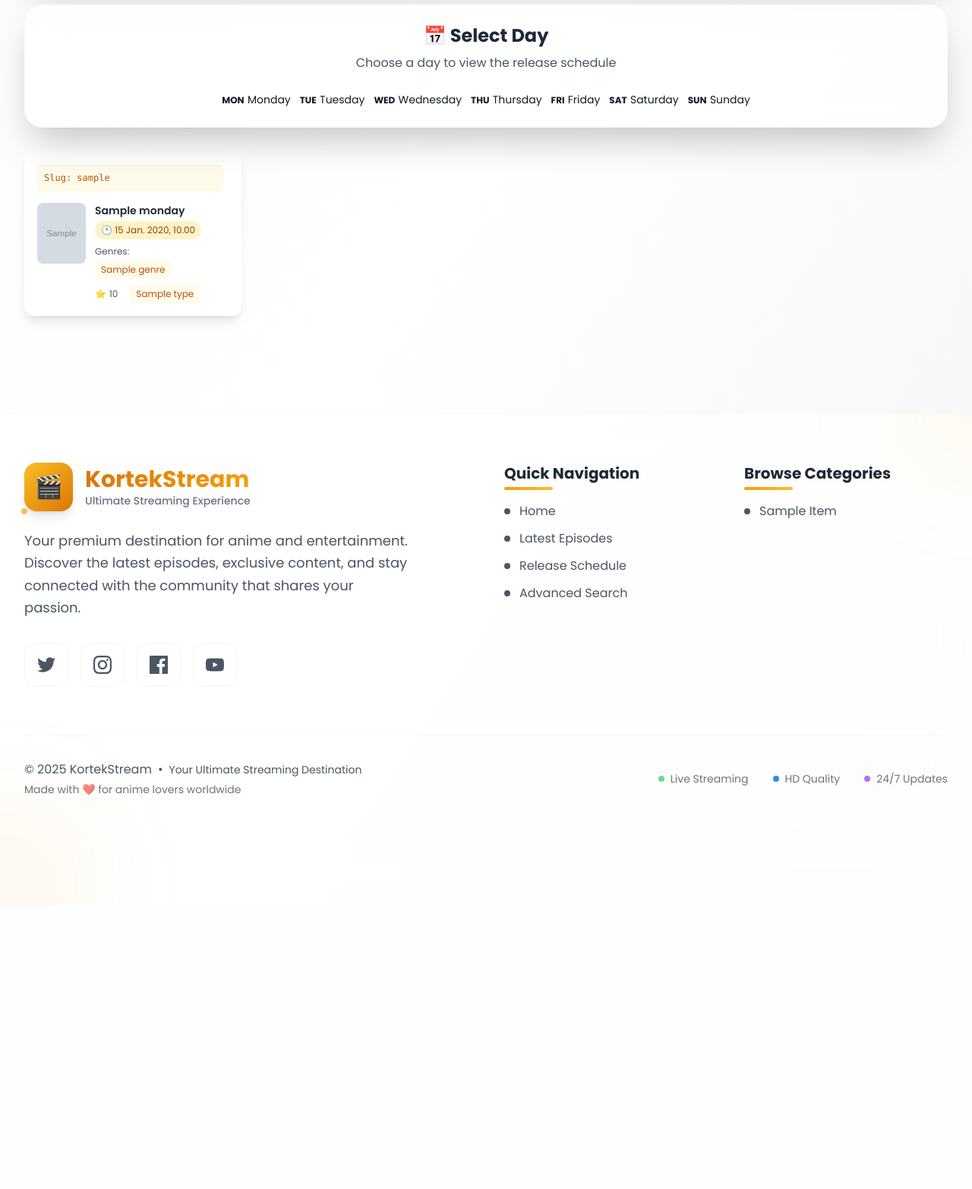
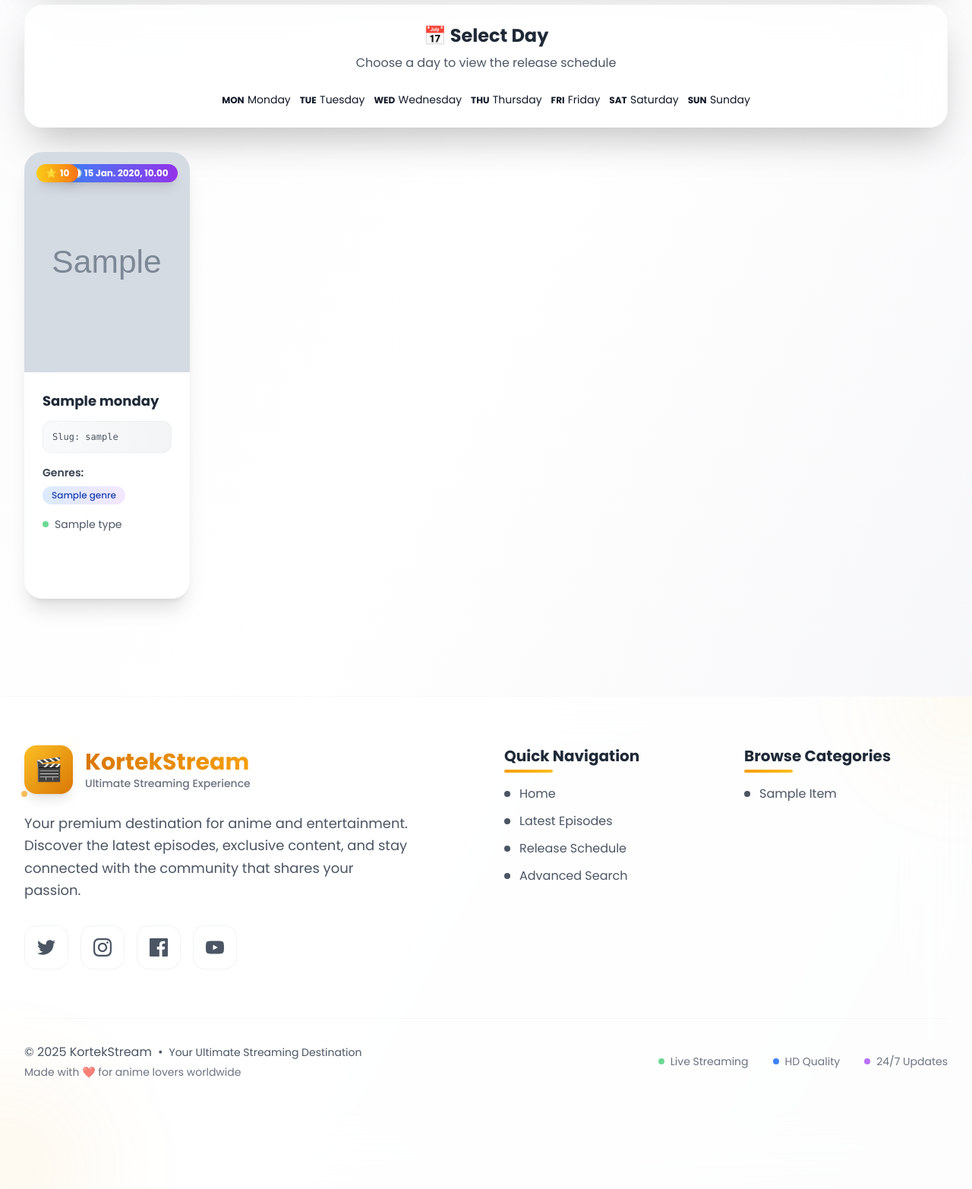
Before and after one commit to developerkorteks/kortekstreamV2, a Django app: page /schedule/ in a window 1280 px wide. Shown: the part 815-2380 px from the top of the page at 76% size. Before the commit the page ends 2005 px from the top, so only its background shows below. Run offline with Django 4.2, Linux system fonts and the light colour scheme; tables that the repository leaves empty hold one stand-in row (values such as "Sample post"); grey boxes marked "Sample" are stand-in pictures; a database or web service that is not in the repository returns one stand-in record (values such as "Sample title"); data that the repository does not hold is empty; some libraries are stand-ins or nearby versions.

Commit message:
Update remaining schedule page sections with modern styling
cgen-d7ac76667b3644568f61c41aa0981419

```diff
--- a/stream/templates/stream/schedule.html
+++ b/stream/templates/stream/schedule.html
@@ -332,44 +332,63 @@
                 {% for day in days %}
                     <div class="day-content {% if forloop.first %}active{% endif %}" id="{{ day }}">
                         {% if datas.data and datas.data|get_item:day|length > 0 %}
-                            <div class="grid grid-cols-1 sm:grid-cols-2 md:grid-cols-3 lg:grid-cols-4 gap-6">
+                            <div class="grid grid-cols-1 sm:grid-cols-2 md:grid-cols-3 lg:grid-cols-4 xl:grid-cols-5 gap-8">
                                 {% for anime in datas.data|get_item:day %}
-                                    <div class="bg-white dark:bg-korteks-darkgray rounded-xl shadow-lg overflow-hidden border border-transparent hover:border-gold-200 dark:hover:border-korteks-red transition-colors">
-                                        <div class="p-4">
-                                            <div class="space-y-4 max-h-[400px] overflow-y-auto pr-2 custom-scrollbar">
-                                                <!-- Anime Slug Display -->
-                                                <div class="mb-2 p-2 bg-gold-50 dark:bg-korteks-gray rounded-md border border-gold-100 dark:border-korteks-darkgray">
-                                                    <p class="text-xs text-gold-700 dark:text-korteks-red font-mono">Slug: {{ anime.anime_slug }}</p>
+                                    <div class="group">
+                                        <a href="{% url 'stream:anime_detail' %}?anime_slug={{ anime.anime_slug }}&category={{ category }}" class="block">
+                                            <div class="modern-card bg-white/70 dark:bg-gray-800/70 backdrop-blur-lg rounded-3xl shadow-xl hover:shadow-2xl transition-all duration-500 overflow-hidden group-hover:scale-105 group-hover:-translate-y-2">
+                                                <!-- Enhanced Image Container -->
+                                                <div class="relative aspect-[3/4] overflow-hidden">
+                                                    <img src="{{ anime.cover_url }}"
+                                                         class="w-full h-full object-cover transition-transform duration-700 group-hover:scale-110"
+                                                         alt="{{ anime.title }}"
+                                                         loading="lazy"
+                                                         onerror="this.src='https://via.placeholder.com/300x400/1f1f1f/ffffff?text=No+Image';this.onerror='';" />
+
+                                                    <!-- Gradient Overlay -->
+                                                    <div class="absolute inset-0 bg-gradient-to-t from-black/60 via-transparent to-transparent opacity-0 group-hover:opacity-100 transition-opacity duration-300"></div>
+
+                                                    <!-- Time Badge -->
+                                                    <div class="absolute top-4 right-4 bg-gradient-to-r from-blue-500 to-purple-600 dark:from-red-500 dark:to-pink-600 text-white px-3 py-1 rounded-full text-xs font-bold shadow-lg">
+                                                        🕐 {{ anime.release_time }}
                                                     </div>
 
-                                                <div class="flex items-start space-x-3">
-                                                    <div class="flex-shrink-0">
-                                                        <img src="{{ anime.cover_url }}"
-                                                             class="w-16 h-20 object-cover rounded-lg shadow-sm"
-                                                             alt="{{ anime.title }}"
-                                                             onerror="this.src='https://via.placeholder.com/64x80?text=No+Image';this.onerror='';" />
+                                                    <!-- Score Badge -->
+                                                    {% if anime.score and anime.score != "N/A" %}
+                                                    <div class="absolute top-4 left-4 bg-gradient-to-r from-yellow-400 to-orange-500 text-white px-3 py-1 rounded-full text-xs font-bold shadow-lg flex items-center">
+                                                        <span class="text-white mr-1">⭐</span>
+                                                        {{ anime.score }}
                                                     </div>
-                                                    <div class="flex-1 min-w-0">
-                                                        <a href="{% url 'stream:anime_detail' %}?anime_slug={{ anime.anime_slug }}&category={{ category }}" class="block hover:text-gold-600 dark:hover:text-korteks-red transition-colors">
-                                                            <h6 class="font-semibold text-gray-800 dark:text-white text-sm mb-1 line-clamp-2">
+                                                    {% endif %}
+
+                                                    <!-- Play Button -->
+                                                    <div class="absolute inset-0 flex items-center justify-center opacity-0 group-hover:opacity-100 transition-all duration-300">
+                                                        <div class="w-16 h-16 bg-white/20 backdrop-blur-md rounded-full flex items-center justify-center border border-white/30 hover:scale-110 transition-transform duration-200">
+                                                            <svg class="h-8 w-8 text-white ml-1" fill="currentColor" viewBox="0 0 24 24">
+                                                                <path d="M8 5v14l11-7z"/>
+                                                            </svg>
+                                                        </div>
+                                                    </div>
+                                                </div>
+
+                                                <!-- Content -->
+                                                <div class="p-6">
+                                                    <h3 class="font-bold text-gray-800 dark:text-white text-lg mb-3 line-clamp-2 group-hover:text-blue-600 dark:group-hover:text-red-400 transition-colors duration-300" title="{{ anime.title }}">
                                                         {{ anime.title }}
-                                                            </h6>
-                                                        </a>
+                                                    </h3>
 
-                                                        <!-- Release Time -->
-                                                        <div class="flex items-center mb-2">
-                                                            <span class="bg-gold-100 text-gold-800 dark:bg-korteks-gray dark:text-white text-xs px-2 py-1 rounded-full">
-                                                                🕐 {{ anime.release_time }}
-                                                            </span>
+                                                    <!-- Slug Display -->
+                                                    <div class="mb-4 p-3 bg-gradient-to-r from-gray-50 to-gray-100 dark:from-gray-700 dark:to-gray-800 rounded-xl border border-gray-200/50 dark:border-gray-600/50">
+                                                        <p class="text-xs text-gray-600 dark:text-gray-400 font-mono">Slug: {{ anime.anime_slug }}</p>
                                                     </div>
 
                                                     <!-- Genres Display -->
                                                     {% if anime.genres %}
-                                                            <div class="mb-2">
-                                                                <p class="text-xs text-gray-600 dark:text-gray-400 mb-1">Genres:</p>
-                                                                <div class="flex flex-wrap gap-1">
+                                                        <div class="mb-4">
+                                                            <p class="text-sm font-semibold text-gray-700 dark:text-gray-300 mb-2">Genres:</p>
+                                                            <div class="flex flex-wrap gap-2">
                                                                 {% for genre in anime.genres %}
-                                                                        <span class="bg-gold-50 text-gold-700 dark:bg-korteks-gray dark:text-white text-xs px-2 py-1 rounded">
+                                                                    <span class="bg-gradient-to-r from-blue-100 to-purple-100 dark:from-gray-600 dark:to-gray-700 text-blue-800 dark:text-white text-xs px-3 py-1 rounded-full font-medium">
                                                                         {{ genre }}
                                                                     </span>
                                                                 {% endfor %}
@@ -378,29 +397,39 @@
                                                     {% endif %}
 
                                                     <!-- Additional Info -->
-                                                        <div class="flex items-center space-x-4 text-xs text-gray-600 dark:text-gray-400">
-                                                            {% if anime.score and anime.score != "N/A" %}
-                                                                <span class="flex items-center">
-                                                                    <span class="text-gold-500 dark:text-gold-400 mr-1">⭐</span>
-                                                                    {{ anime.score }}
-                                                                </span>
+                                                    <div class="flex items-center justify-between mb-4">
+                                                        {% if anime.type %}
+                                                            <div class="flex items-center space-x-2">
+                                                                <div class="w-2 h-2 bg-green-500 rounded-full animate-pulse"></div>
+                                                                <span class="text-sm text-gray-600 dark:text-gray-400">{{ anime.type }}</span>
+                                                            </div>
                                                         {% endif %}
-                                                            {% if anime.type %}
-                                                                <span class="bg-gold-50 text-gold-700 dark:bg-korteks-gray dark:text-white px-2 py-1 rounded">
-                                                                    {{ anime.type }}
-                                                                </span>
-                                                            {% endif %}
+                                                    </div>
+
+                                                    <!-- Watch Button -->
+                                                    <div class="opacity-0 group-hover:opacity-100 transform translate-y-2 group-hover:translate-y-0 transition-all duration-300">
+                                                        <button class="w-full bg-gradient-to-r from-blue-500 to-purple-600 dark:from-red-500 dark:to-pink-600 text-white py-3 px-4 rounded-2xl font-semibold hover:scale-105 transition-transform duration-200 shadow-lg flex items-center justify-center space-x-2">
+                                                            <svg class="h-5 w-5" fill="currentColor" viewBox="0 0 24 24">
+                                                                <path d="M8 5v14l11-7z"/>
+                                                            </svg>
+                                                            <span>View Details</span>
+                                                        </button>
                                                     </div>
                                                 </div>
                                             </div>
-                                            </div>
-                                        </div>
+                                        </a>
                                     </div>
                                 {% endfor %}
                             </div>
                         {% else %}
-                            <div class="bg-gold-50 dark:bg-korteks-darkgray p-6 rounded-lg text-center border border-gold-100 dark:border-korteks-gray">
-                                <p class="text-gray-600 dark:text-gray-300">No schedule found for {{ day|title }}.</p>
+                            <div class="modern-card bg-gradient-to-br from-gray-50 to-gray-100 dark:from-gray-800 dark:to-gray-900 p-8 rounded-3xl text-center border border-gray-200/50 dark:border-gray-700/50 shadow-lg">
+                                <div class="w-16 h-16 bg-gradient-to-r from-gray-300 to-gray-400 dark:from-gray-600 dark:to-gray-700 rounded-full flex items-center justify-center mx-auto mb-4">
+                                    <svg class="h-8 w-8 text-white" fill="none" viewBox="0 0 24 24" stroke="currentColor">
+                                        <path stroke-linecap="round" stroke-linejoin="round" stroke-width="2" d="M8 7V3m8 4V3m-9 8h10M5 21h14a2 2 0 002-2V7a2 2 0 00-2-2H5a2 2 0 00-2 2v12a2 2 0 002 2z" />
+                                    </svg>
+                                </div>
+                                <h3 class="text-lg font-semibold text-gray-700 dark:text-gray-300 mb-2">No Releases Today</h3>
+                                <p class="text-gray-600 dark:text-gray-400">No schedule found for {{ day|title }}.</p>
                             </div>
                         {% endif %}
                     </div>
```
Lines whose indentation alone changed are shown as unchanged.
